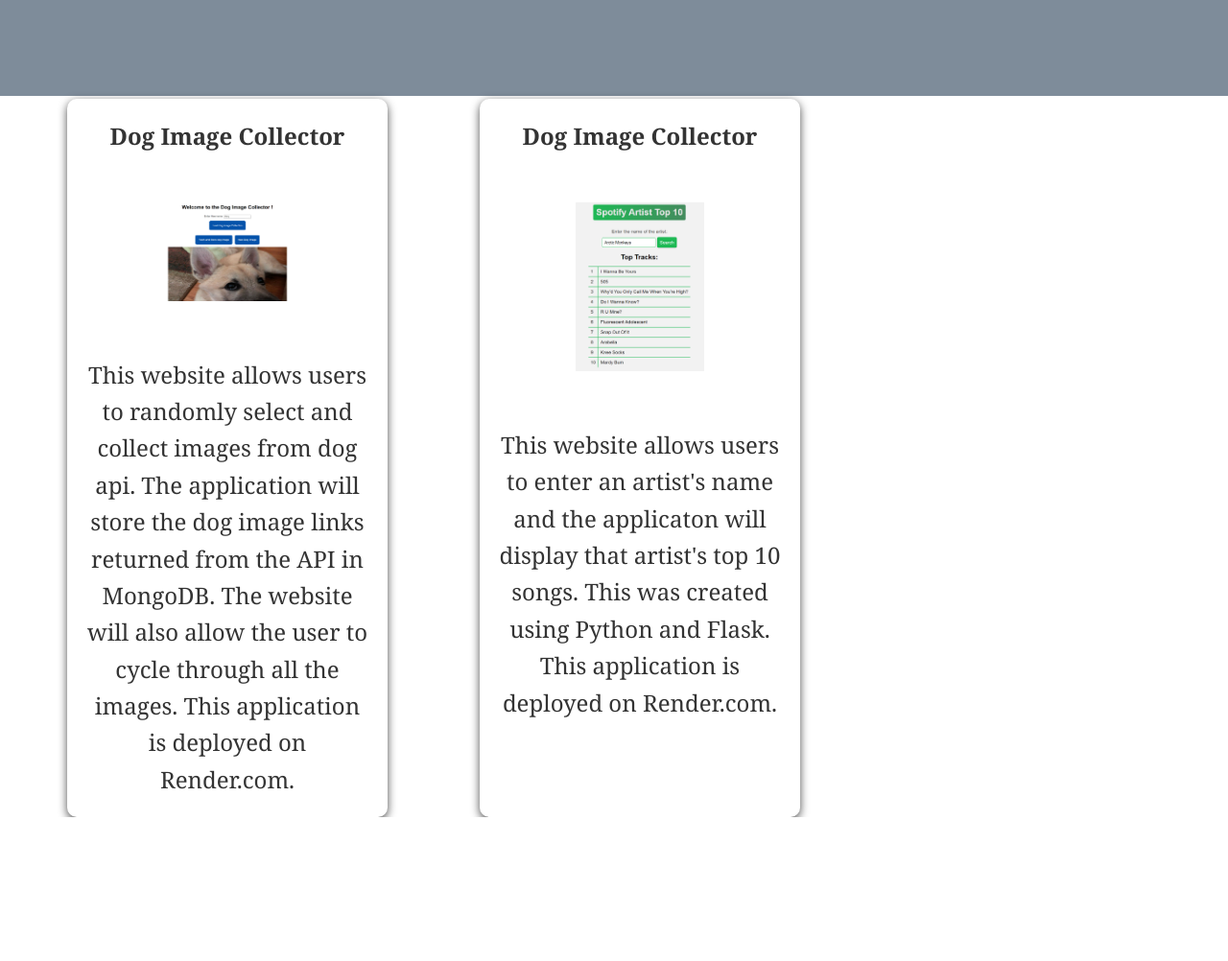
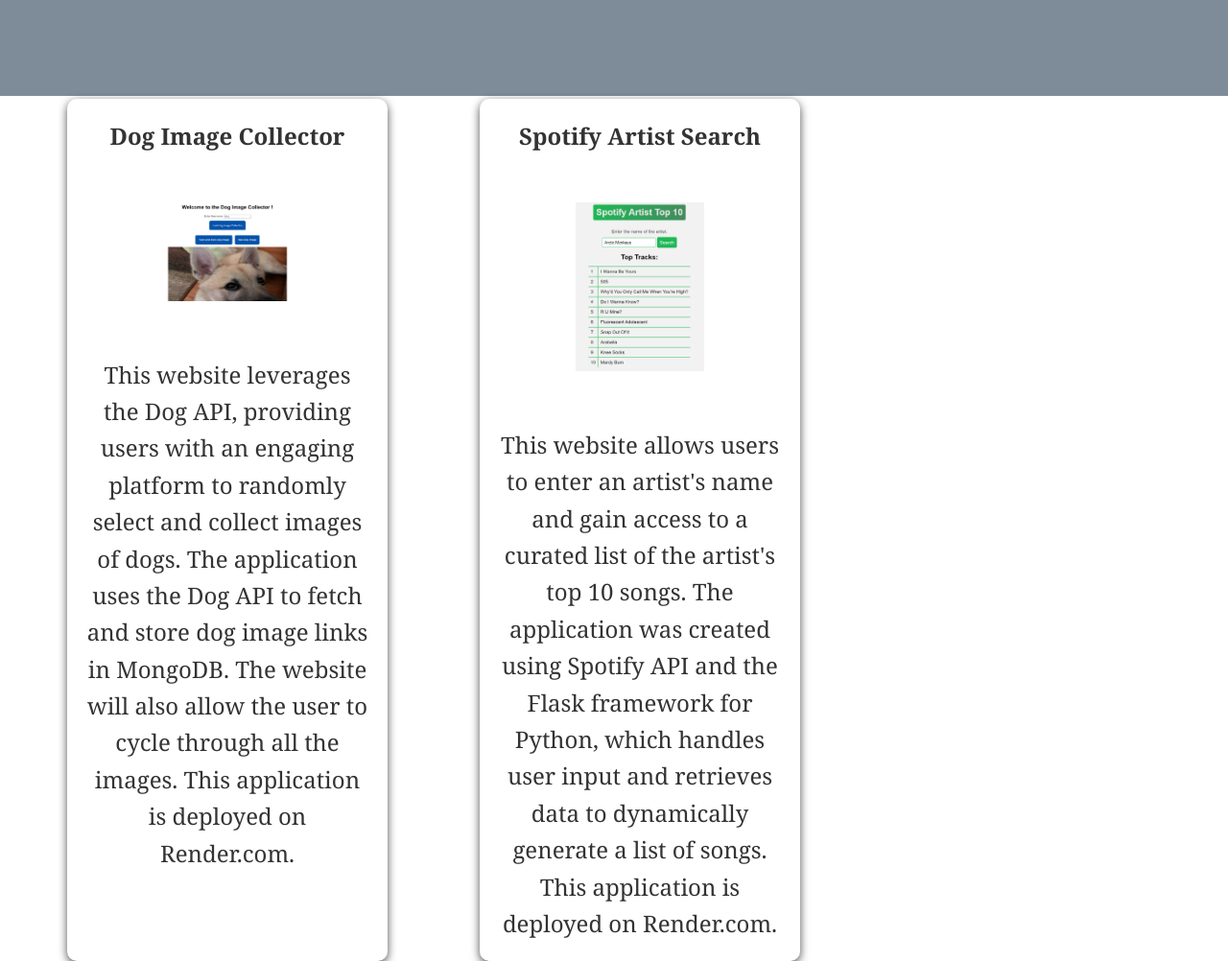
Before and after one commit to aditihegde15/aditihegde15.github.io, a plain HTML site: page index.html in a window 1280 px wide. Shown: the part 1500-2502 px from the top of the page at 96% size. Before the commit the page ends 2352 px from the top, so only its background shows below. Drawn offline with Linux system fonts and the light colour scheme; some packages are replaced by stand-ins of ours; a script that the page names is missing.

Commit message:
Update index.html

```diff
--- a/index.html
+++ b/index.html
@@ -106,9 +106,9 @@
     <img src="Dog_Collector.png" />
   </a>
   <p>
-    This website allows users to randomly select and collect images
-    from dog api. The application will store the dog image links returned from
-    the API in MongoDB. The website will also allow the user to cycle through all the images. This application is deployed on Render.com.
+    This website leverages the Dog API, providing users with an engaging platform to randomly select and collect images of dogs.
+    The application uses the Dog API to fetch and store dog image links in MongoDB. The website will also allow the user to cycle
+    through all the images. This application is deployed on Render.com.
   </p>
 </div>
 
@@ -116,7 +116,7 @@
 
 <div class="showcase-form card">
   <h2>
-   Dog Image Collector
+   Spotify Artist Search
    </h2>
   <a
     href="https://top-songs.onrender.com/"
@@ -126,10 +126,10 @@
     <img src="Spotify_Artist.png" />
   </a>
   <p>
-    This website allows users to enter an artist's name and the applicaton will display that artist's top 10 songs. This was created using Python and Flask.
-    This application is deployed on Render.com.
-  </p>
-</div>
+    This website allows users to enter an artist's name and gain access to a curated list of the artist's top 10 songs.
+    The application was created using Spotify API and the Flask framework for Python, which handles user input and retrieves
+    data to dynamically generate a list of songs. This application is deployed on Render.com.
+
 
 
 
```
